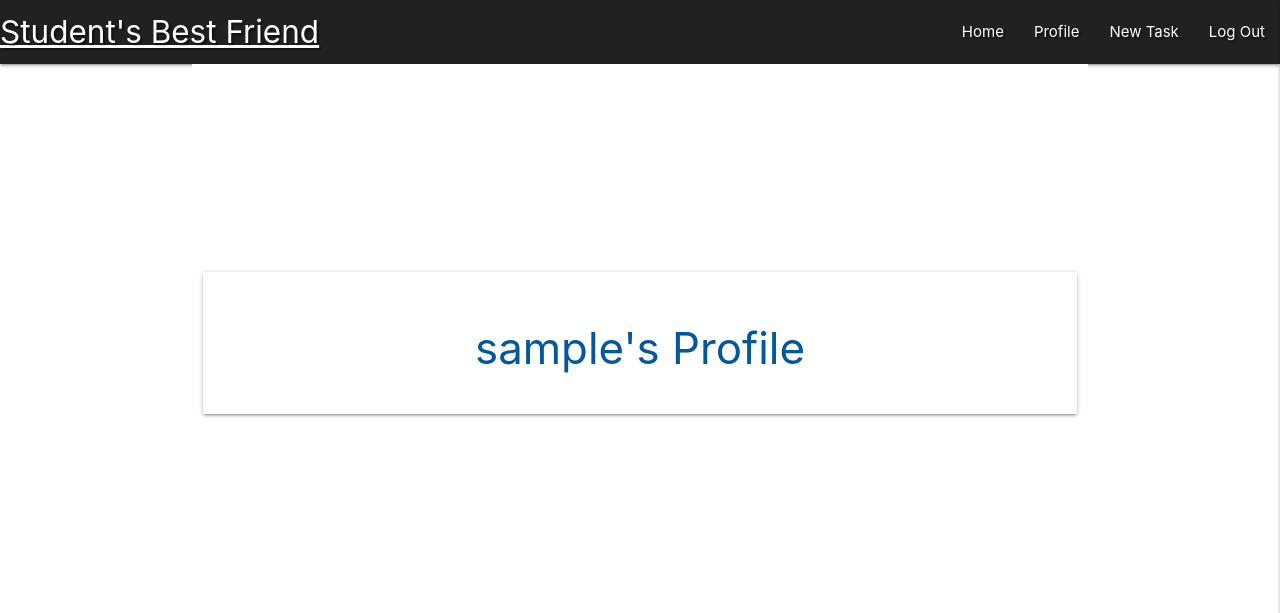
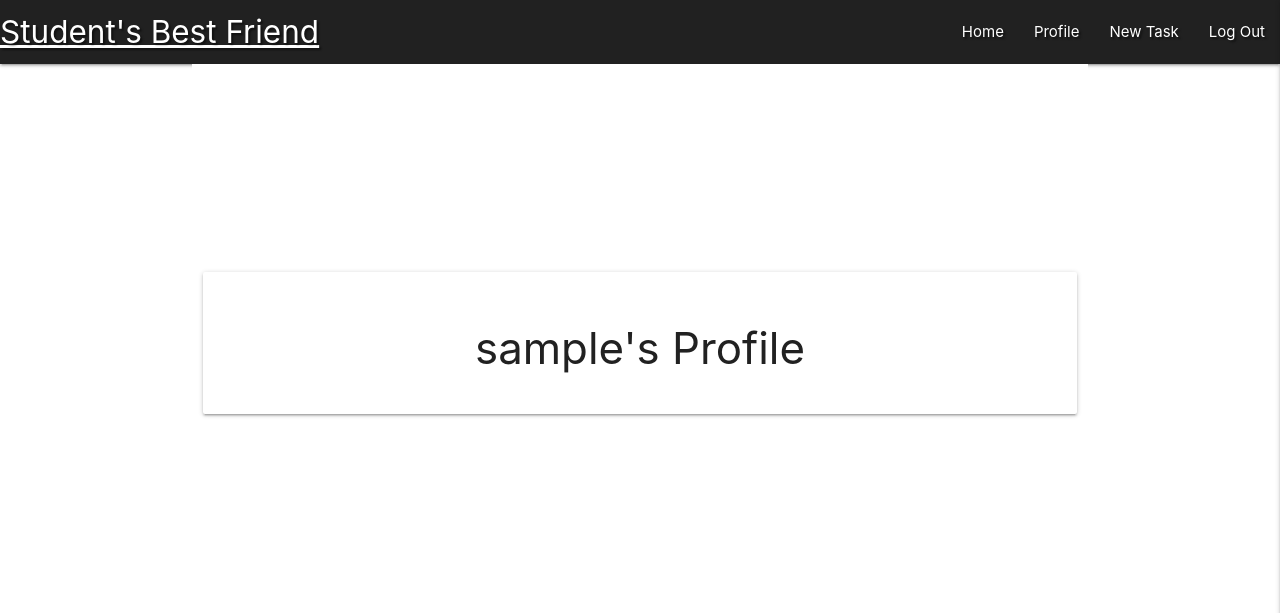
Before and after one commit to AngelArgirov/My-third-project-msp3, a Flask app: page /profile/1 in a window 1280 px wide. Shown: the top 613 px of the page. Run offline with Flask 2, Linux system fonts and the light colour scheme; the visitor is signed in with stand-in values (Sample User, id 1); a database or web service that is not in the repository returns one stand-in record (values such as "Sample title"); some libraries are stand-ins or nearby versions.

Commit message:
Update profile.html

```diff
--- a/templates/profile.html
+++ b/templates/profile.html
@@ -4,7 +4,7 @@
     <div class="row">
         <div class="col s12 m8">
             <div class="card-panel">
-                <h3 class="center-align light-blue-text text-darken-4">
+                <h3 class="center-align grey-text text-darken-4">
                     {{ username }}'s Profile
                 </h3>
             </div>
```
